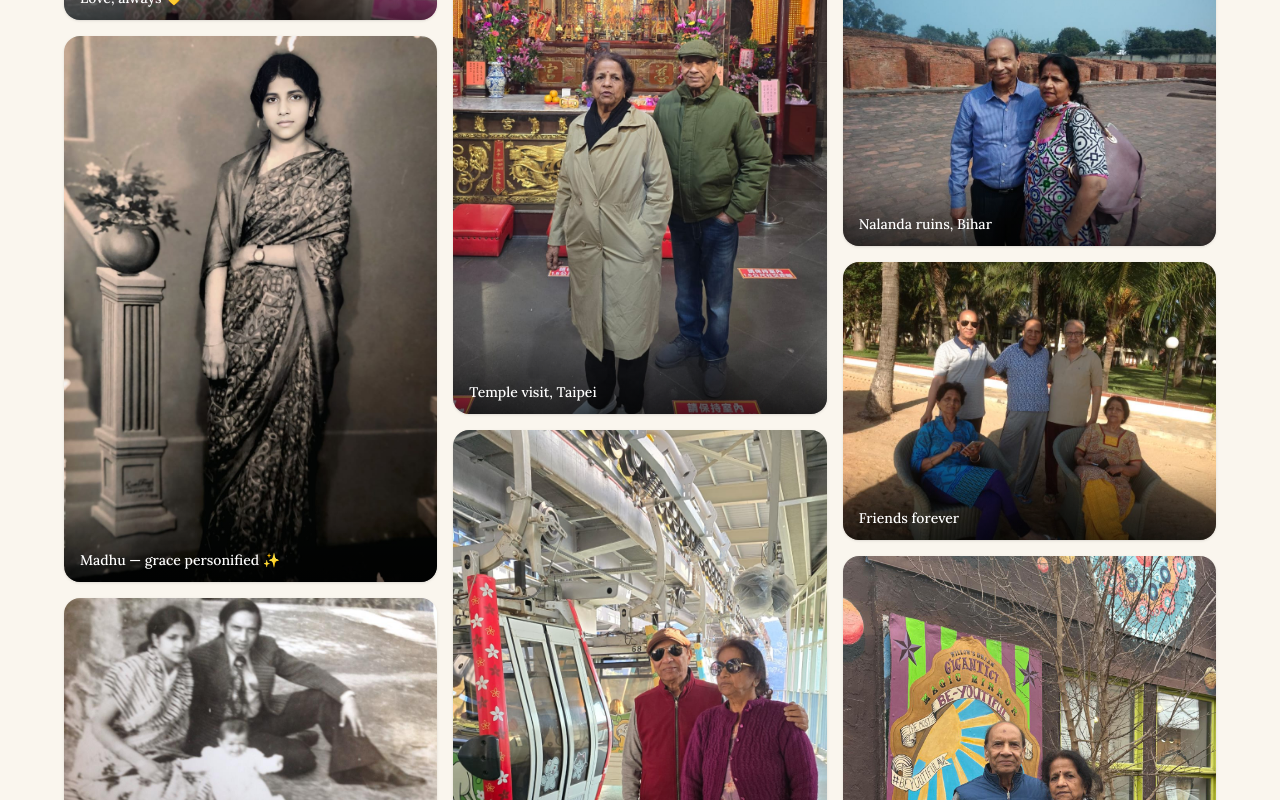
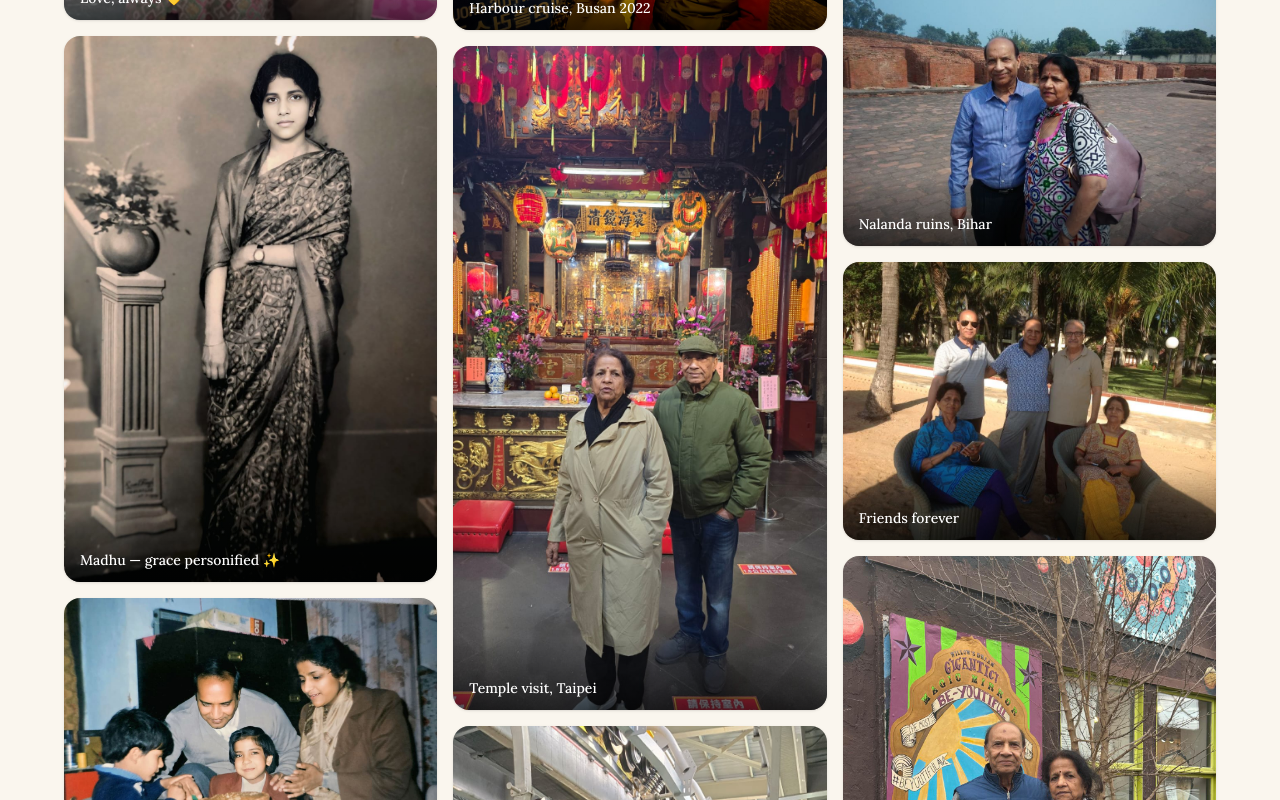
Before and after one commit to gptgrv/madhu-hari-50, a Next.js app: page / in a window 1280 px wide. Shown: the part 11200-12000 px from the top of the page. Built offline with nearby package versions, Linux system fonts and the light colour scheme; no server answers; a web font is replaced by a local one.

Commit message:
feat: add new_1 & new_2 to gallery

```diff
--- a/src/components/Gallery.tsx
+++ b/src/components/Gallery.tsx
@@ -13,6 +13,8 @@ const galleryPhotos: Photo[] = [
   { src: "/photos/train.jpeg", caption: "Journey together 🚂" },
   { src: "/photos/love_both.jpeg", caption: "Love, always 💛" },
   { src: "/photos/madhu_standing.jpeg", caption: "Madhu — grace personified ✨" },
+  { src: "/photos/new_1.jpeg", caption: "Another beautiful memory 💛" },
+  { src: "/photos/new_2.jpeg", caption: "Cherished moments ✨" },
   { src: "/photos/505919763_9936683243082473_7783100801688979198_n.jpg", caption: "Young family — where it all began 🖤" },
   { src: "/photos/517285402_10228630084569012_5073919397648566496_n.jpg", caption: "Backwater cruise — hats on!" },
   { src: "/photos/517395314_10228586922769994_5501380678310409519_n.jpg", caption: "Karibu Zanzibar! 🌊" },
```
Also changed, not shown: public/photos/new_1.jpeg (added), public/photos/new_2.jpeg (added).
